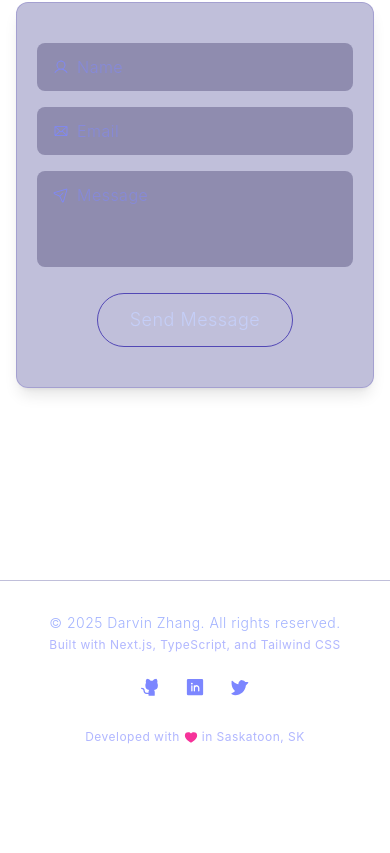
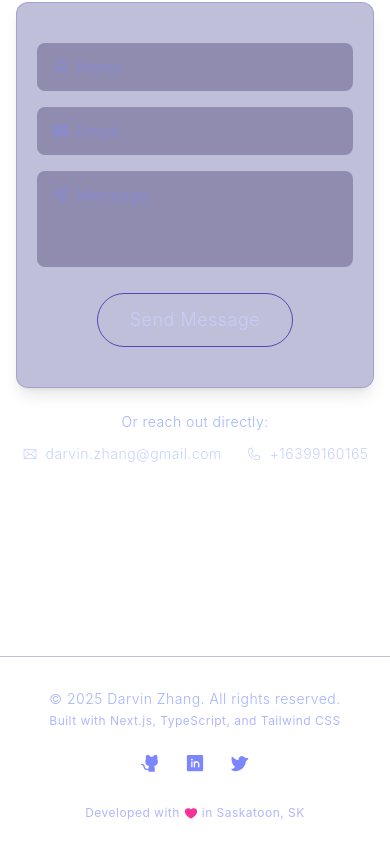
Before and after one commit to ddz369/personal-website-v2, a Next.js app: page / in a window 390 px wide. Shown: the part 5521-6374 px from the top of the page. Before the commit the page ends 6298 px from the top, so only its background shows below. Built offline with nearby package versions, Linux system fonts and the light colour scheme; no server answers.

Commit message:
feat: add phone number and direct contact below contact form

```diff
--- a/src/components/Contact.tsx
+++ b/src/components/Contact.tsx
@@ -1,10 +1,11 @@
 import React, { useState, useRef } from 'react';
-import { Envelope, User, PaperPlaneTilt } from '@phosphor-icons/react';
+import { Envelope, User, PaperPlaneTilt, Phone } from '@phosphor-icons/react';
 import Button from '@/components/Button';
 import emailjs from '@emailjs/browser';
 import config from '@/utils/config';
 
 const { serviceId, templateId, publicKey } = config.emailJS;
+const { email, phone } = config.personalInfo;
 
 const Contact = () => {
   const [formStatus, setFormStatus] = useState<'idle' | 'submitting' | 'success' | 'error'>('idle');
@@ -151,6 +152,28 @@ const Contact = () => {
             )}
           </form>
         </div>
+
+        <div className="mt-6 text-center">
+          <p className="text-indigo-300 text-sm mb-3">Or reach out directly:</p>
+          <div className="flex flex-wrap justify-center gap-6">
+            <a
+              href={`mailto:${email}`}
+              className="flex items-center gap-2 text-indigo-200 text-sm hover:text-indigo-100 transition-colors"
+              aria-label="Email me"
+            >
+              <Envelope weight="light" className="w-4 h-4" />
+              <span>{email}</span>
+            </a>
+            <a
+              href={`tel:${phone.replace(/\s+/g, '')}`}
+              className="flex items-center gap-2 text-indigo-200 text-sm hover:text-indigo-100 transition-colors"
+              aria-label="Call me"
+            >
+              <Phone weight="light" className="w-4 h-4" />
+              <span>{phone}</span>
+            </a>
+          </div>
+        </div>
       </div>
     </section>
   );
--- a/src/utils/config.ts
+++ b/src/utils/config.ts
@@ -19,6 +19,7 @@ interface PersonalInfo {
   name: string;
   title: string[];
   email: string;
+  phone: string;
   resumeLink: string;
 }
 
@@ -48,6 +49,7 @@ const personalInfo: PersonalInfo = {
     process.env.NEXT_PUBLIC_TITLES || 'Software Engineer,Full Stack Developer,UI/UX Enthusiast'
   ).split(','),
   email: process.env.NEXT_PUBLIC_EMAIL || 'darvin.zhang@gmail.com',
+  phone: process.env.NEXT_PUBLIC_PHONE || '+16399160165',
   resumeLink:
     process.env.NEXT_PUBLIC_RESUME_LINK ||
     'https://drive.google.com/file/d/1WACaUsBX_RGfPWR2_c2FPERaW4GWp3FW/view?usp=sharing',
```
